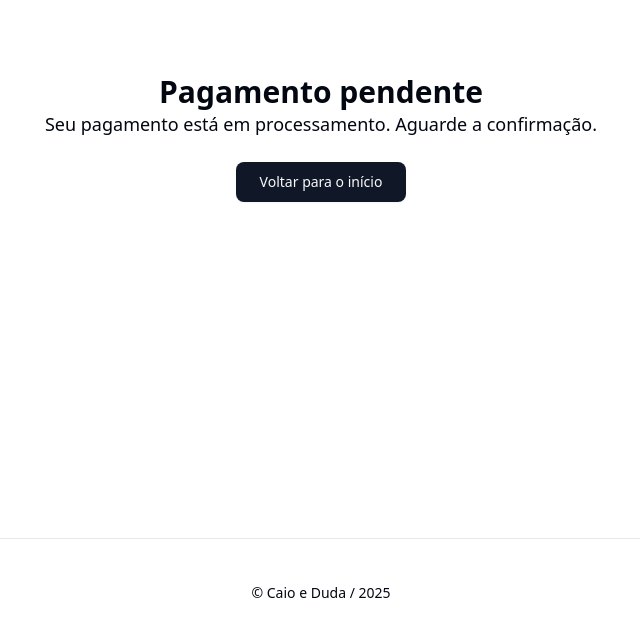
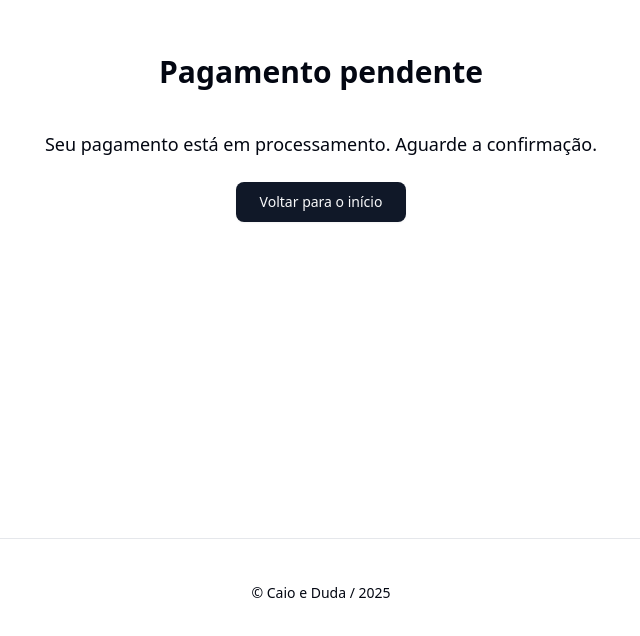
Before and after one commit to caBatista/home-sweet-home, a Next.js app: page /payment/pending in a window 1280 px wide. Shown: the part 262-898 px from the top of the page, without its empty margins (319-959 px from the left). Built offline with nearby package versions, Linux system fonts and the light colour scheme.

Commit message:
fix: fix payment status page indentation

```diff
--- a/src/pages/payment/failure.tsx
+++ b/src/pages/payment/failure.tsx
@@ -6,7 +6,7 @@ const FailurePage: React.FC = () => {
   return (
     <div className="flex flex-col items-center justify-center min-h-screen bg-background text-foreground p-4">
       <h1 className="text-3xl font-bold mb-2">Falha no pagamento</h1>
-      <p className="text-lg mb-6">
+      <p className="text-lg mb-6 mt-10 flex items-center justify-center text-center">
         Houve um problema ao processar seu pagamento. Tente novamente.
       </p>
       <Link href="/" passHref>
--- a/src/pages/payment/pending.tsx
+++ b/src/pages/payment/pending.tsx
@@ -6,7 +6,7 @@ const PendingPage: React.FC = () => {
   return (
     <div className="flex flex-col items-center justify-center min-h-screen bg-background text-foreground p-4">
       <h1 className="text-3xl font-bold mb-2">Pagamento pendente</h1>
-      <p className="text-lg mb-6">
+      <p className="text-lg mb-6 mt-10 flex items-center justify-center text-center">
         Seu pagamento está em processamento. Aguarde a confirmação.
       </p>
       <Link href="/" passHref>
--- a/src/pages/payment/success.tsx
+++ b/src/pages/payment/success.tsx
@@ -13,7 +13,7 @@ const SuccessPage: React.FC = () => {
   return (
     <div className="flex flex-col items-center justify-center min-h-screen bg-background text-foreground p-4">
       <h1 className="text-3xl font-bold mb-2">Compra realizada com sucesso!</h1>
-      <p className="text-lg mb-6">
+      <p className="text-lg mb-6 mt-10 flex items-center justify-center text-center">
         Muito obrigado por escolher produtos para o nosso enxoval de casa nova! Sua ajuda torna nosso lar ainda mais acolhedor.
       </p>
       <Link href="/" passHref>
```
